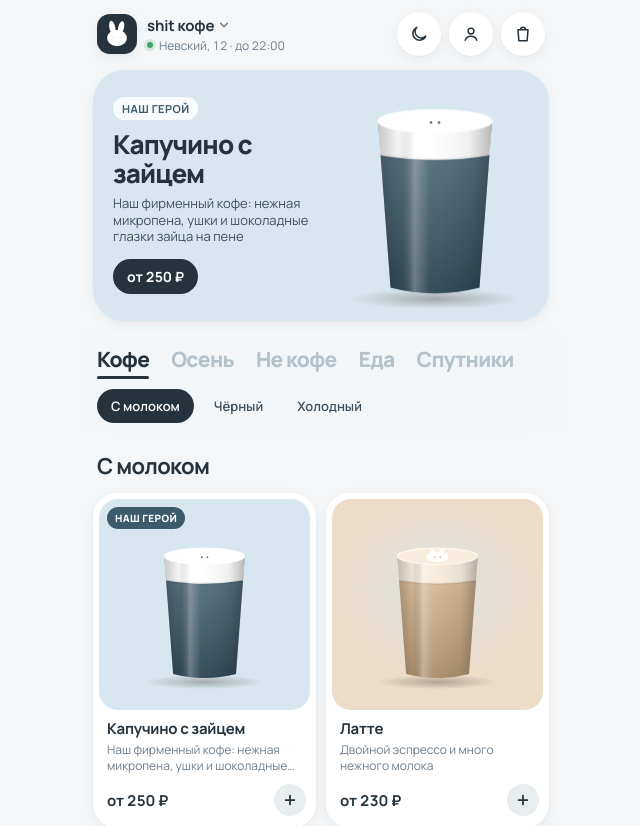
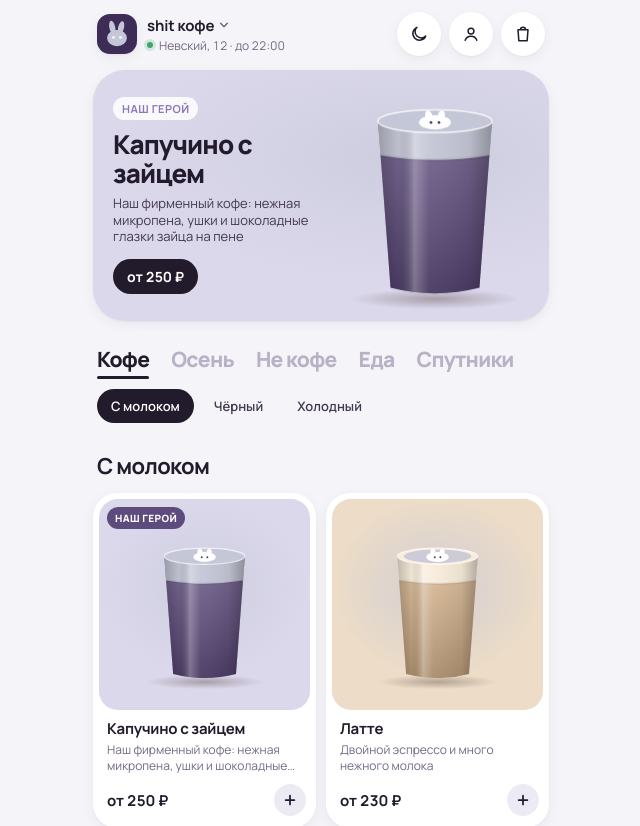
Before and after one commit to SupDanil/rea, a React (Vite) app in the folder app/: page / in a window 1280 px wide. Shown: the top 826 px of the page, without its empty margins (319-959 px from the left). Built offline with nearby package versions, Linux system fonts and the light colour scheme.

Commit message:
Switch primary brand identity to lavender-violet Rabbit palette

```diff
--- a/app/src/components/ItemArt.tsx
+++ b/app/src/components/ItemArt.tsx
@@ -55,14 +55,16 @@ export function ItemArt({ art, ...svgProps }: Props) {
           <path d="M52 80 Q100 88 148 80" stroke="#000" strokeOpacity="0.06" strokeWidth="3" fill="none" />
           <path d="M50 50 L150 50 L139 196 Q100 206 61 196 Z" fill={url('round')} />
           <ellipse cx="100" cy="50" rx="50" ry="10" fill={top} />
+          {/* Lavender foam ground under rabbit (#c5c7d7) */}
+          <ellipse cx="100" cy="50" rx="42" ry="8.4" fill="#c5c7d7" opacity="0.85" />
           <ellipse cx="100" cy="50" rx="50" ry="10" fill="none" stroke="#fff" strokeOpacity="0.7" strokeWidth="1.5" />
           {/* Signature Rabbit foam art */}
           <g>
-            <ellipse cx="100" cy="51" rx="14" ry="6.2" fill="#ffffff" opacity="0.95" />
-            <ellipse cx="94.5" cy="45.5" rx="3.2" ry="5" transform="rotate(-12 94.5 45.5)" fill="#ffffff" opacity="0.95" />
-            <ellipse cx="105.5" cy="45.5" rx="3.2" ry="5" transform="rotate(12 105.5 45.5)" fill="#ffffff" opacity="0.95" />
-            <circle cx="96.5" cy="51.2" r="1.15" fill={fill} opacity="0.85" />
-            <circle cx="103.5" cy="51.2" r="1.15" fill={fill} opacity="0.85" />
+            <ellipse cx="100" cy="51" rx="14" ry="6.2" fill="#ffffff" opacity="0.98" />
+            <ellipse cx="94.5" cy="45.5" rx="3.2" ry="5" transform="rotate(-12 94.5 45.5)" fill="#ffffff" opacity="0.98" />
+            <ellipse cx="105.5" cy="45.5" rx="3.2" ry="5" transform="rotate(12 105.5 45.5)" fill="#ffffff" opacity="0.98" />
+            <circle cx="96.5" cy="51.2" r="1.15" fill="#362452" opacity="0.9" />
+            <circle cx="103.5" cy="51.2" r="1.15" fill="#362452" opacity="0.9" />
           </g>
         </g>
       )}
@@ -78,14 +80,16 @@ export function ItemArt({ art, ...svgProps }: Props) {
           <path d="M40 92 L160 92 L150 176 Q100 196 50 176 Z" fill={url('round')} />
           <ellipse cx="100" cy="92" rx="60" ry="12" fill="#ece5db" />
           <ellipse cx="100" cy="93" rx="53" ry="9.5" fill={top} />
+          {/* Lavender foam ground under rabbit */}
+          <ellipse cx="100" cy="93" rx="45" ry="8" fill="#c5c7d7" opacity="0.85" />
           <ellipse cx="100" cy="93" rx="53" ry="9.5" fill="none" stroke={fill} strokeOpacity="0.5" strokeWidth="3" />
           {/* Signature Rabbit foam art */}
           <g>
-            <ellipse cx="100" cy="94" rx="15" ry="6.5" fill="#ffffff" opacity="0.95" />
-            <ellipse cx="94" cy="88" rx="3.5" ry="5.5" transform="rotate(-12 94 88)" fill="#ffffff" opacity="0.95" />
-            <ellipse cx="106" cy="88" rx="3.5" ry="5.5" transform="rotate(12 106 88)" fill="#ffffff" opacity="0.95" />
-            <circle cx="96.5" cy="94.2" r="1.2" fill={fill} opacity="0.85" />
-            <circle cx="103.5" cy="94.2" r="1.2" fill={fill} opacity="0.85" />
+            <ellipse cx="100" cy="94" rx="15" ry="6.5" fill="#ffffff" opacity="0.98" />
+            <ellipse cx="94" cy="88" rx="3.5" ry="5.5" transform="rotate(-12 94 88)" fill="#ffffff" opacity="0.98" />
+            <ellipse cx="106" cy="88" rx="3.5" ry="5.5" transform="rotate(12 106 88)" fill="#ffffff" opacity="0.98" />
+            <circle cx="96.5" cy="94.2" r="1.2" fill="#362452" opacity="0.9" />
+            <circle cx="103.5" cy="94.2" r="1.2" fill="#362452" opacity="0.9" />
           </g>
         </g>
       )}
--- a/app/src/components/ui.ts
+++ b/app/src/components/ui.ts
@@ -46,9 +46,9 @@ export const btn = (kind: BtnKind, size: 'md' | 'sm' | 'lg' = 'md') =>
     kind === 'danger' && 'bg-danger text-white',
   )
 
-/** Signature shit кофе rabbit deep slate pill action button. */
+/** Signature shit кофе rabbit deep violet-lavender action button. */
 export const addBtn =
-  'flex h-15 flex-1 items-center justify-between rounded-full bg-[#243644] hover:bg-[#1c2c38] px-[22px] text-[17px] font-bold text-white shadow-[0_8px_24px_rgba(36,54,68,0.35)] border border-white/10 transition-[transform,background-color] duration-150 active:scale-98 disabled:justify-center disabled:bg-none disabled:bg-[#5f5853] disabled:shadow-none'
+  'flex h-15 flex-1 items-center justify-between rounded-full bg-[#3d2c55] hover:bg-[#322347] px-[22px] text-[17px] font-bold text-white shadow-[0_8px_24px_rgba(61,44,85,0.4)] border border-white/10 transition-[transform,background-color] duration-150 active:scale-98 disabled:justify-center disabled:bg-none disabled:bg-[#5f5853] disabled:shadow-none'
 export const addPrice = 'text-[19px] font-extrabold animate-pop'
 
 /** `xl` is the big centered login input; `code` spreads the SMS digits. */
--- a/app/src/data/menu.ts
+++ b/app/src/data/menu.ts
@@ -174,7 +174,7 @@ export const menuItems: MenuItem[] = [
     composition: 'Эспрессо, молоко 3,2%, белая микропена, какао-глазки',
     allergens: 'Молоко',
     categoryId: 'milk-coffee',
-    art: { kind: 'cup', fill: '#3b5b6d', top: '#ffffff', bg: '#d8e7ef' },
+    art: { kind: 'cup', fill: '#5e4b7e', top: '#c5c7d7', bg: '#dcd8ec' },
     variants: milkSizes(250, 310, n(125, 6.5, 9.6, 6.2)),
     groupIds: milkGroups,
     badge: 'Наш герой',
@@ -185,7 +185,7 @@ export const menuItems: MenuItem[] = [
     description: 'Мягкий спутник для стакана и сумки. Лапы на липучке обнимают чашку, а потом отправляются с тобой на прогулку',
     composition: 'Текстиль, гипоаллергенный наполнитель, пришивная липучка',
     categoryId: 'toys',
-    art: { kind: 'toy', fill: '#26333c', bg: '#d8e7ef' },
+    art: { kind: 'toy', fill: '#4a3869', bg: '#e8e6f5' },
     variants: one(450, n(0, 0, 0, 0)),
     groupIds: [],
     badge: 'Игрушка',
--- a/app/src/index.css
+++ b/app/src/index.css
@@ -7,63 +7,63 @@
 
 :root {
   color-scheme: light;
-  --bg: #f4f6f8;
+  --bg: #f5f4f8;
   --surface: #ffffff;
-  --surface-2: #e8edf0;
-  --ink: #26333c;
-  --ink-2: #3f505c;
-  --muted: #6e7d89;
-  --faint: #b4c2cc;
-  --line: rgba(38, 51, 60, 0.09);
-  --accent: #3b5b6d;
-  --accent-2: #4f7388;
-  --accent-soft: #3b5b6d;
+  --surface-2: #ecebf5;
+  --ink: #221b2c;
+  --ink-2: #423851;
+  --muted: #746884;
+  --faint: #b9b1c6;
+  --line: rgba(34, 27, 44, 0.08);
+  --accent: #5e4b7e;
+  --accent-2: #735d9a;
+  --accent-soft: #8e77b8;
   --accent-ink: #ffffff;
-  --inverse: #26333c;
+  --inverse: #221b2c;
   --inverse-ink: #ffffff;
   /* Frosted controls laid over tinted backgrounds */
   --glass: rgba(255, 255, 255, 0.65);
   --glass-strong: rgba(255, 255, 255, 0.85);
-  --glow: rgba(216, 231, 239, 0.7);
-  --sticky: rgba(244, 246, 248, 0.92);
-  --dock: rgba(38, 51, 60, 0.92);
-  --panel: rgba(38, 51, 60, 0.95);
+  --glow: rgba(197, 199, 215, 0.65);
+  --sticky: rgba(245, 244, 248, 0.92);
+  --dock: rgba(34, 27, 44, 0.92);
+  --panel: rgba(34, 27, 44, 0.95);
   /* Item tints */
-  --tint-base: #f4f6f8;
+  --tint-base: #f5f4f8;
   --tint-amount: 100%;
   --tabs-h: 96px;
-  --card-shadow: 0 1px 2px rgba(38, 51, 60, 0.04), 0 4px 14px rgba(38, 51, 60, 0.05);
-  --lift-shadow: 0 2px 6px rgba(38, 51, 60, 0.06), 0 16px 40px rgba(38, 51, 60, 0.08);
+  --card-shadow: 0 1px 2px rgba(34, 27, 44, 0.04), 0 4px 14px rgba(34, 27, 44, 0.05);
+  --lift-shadow: 0 2px 6px rgba(34, 27, 44, 0.06), 0 16px 40px rgba(34, 27, 44, 0.08);
   --ease-soft: cubic-bezier(0.2, 0.8, 0.2, 1);
 }
 
-/* Cold slate rabbit-dark palette: crisp deep dark navy-slate */
+/* Velvet night lavender dark palette */
 :root[data-theme='dark'] {
   color-scheme: dark;
-  --bg: #161c22;
-  --surface: #202830;
-  --surface-2: #28323c;
-  --ink: #f0f4f8;
-  --ink-2: #c4d0dc;
-  --muted: #7d8e9e;
-  --faint: #4b5866;
-  --line: rgba(240, 244, 248, 0.08);
-  --accent: #5e8aa3;
-  --accent-2: #79a4be;
-  --accent-soft: #88afc7;
+  --bg: #140f1c;
+  --surface: #1e172a;
+  --surface-2: #281f37;
+  --ink: #f4f2f8;
+  --ink-2: #cac3d6;
+  --muted: #887d99;
+  --faint: #534a62;
+  --line: rgba(244, 242, 248, 0.08);
+  --accent: #8e77b8;
+  --accent-2: #a58fd1;
+  --accent-soft: #bfafe4;
   --accent-ink: #ffffff;
-  --inverse: #f0f4f8;
-  --inverse-ink: #161c22;
+  --inverse: #f4f2f8;
+  --inverse-ink: #140f1c;
   --glass: rgba(255, 255, 255, 0.08);
   --glass-strong: rgba(255, 255, 255, 0.12);
-  --glow: rgba(216, 231, 239, 0.12);
-  --sticky: rgba(22, 28, 34, 0.9);
-  --dock: rgba(32, 40, 48, 0.94);
-  --panel: rgba(32, 40, 48, 0.96);
-  --tint-base: #1a222a;
+  --glow: rgba(197, 199, 215, 0.15);
+  --sticky: rgba(20, 15, 28, 0.9);
+  --dock: rgba(30, 23, 42, 0.94);
+  --panel: rgba(30, 23, 42, 0.96);
+  --tint-base: #1a1324;
   --tint-amount: 24%;
-  --card-shadow: 0 1px 2px rgba(0, 0, 0, 0.3);
-  --lift-shadow: 0 2px 6px rgba(0, 0, 0, 0.3), 0 16px 40px rgba(0, 0, 0, 0.4);
+  --card-shadow: 0 1px 2px rgba(0, 0, 0, 0.35);
+  --lift-shadow: 0 2px 6px rgba(0, 0, 0, 0.35), 0 16px 40px rgba(0, 0, 0, 0.45);
 }
 
 /* `inline` keeps the var() references, so utilities re-theme live. */
--- a/app/src/pages/menu/MenuDock.tsx
+++ b/app/src/pages/menu/MenuDock.tsx
@@ -37,14 +37,14 @@ export function MenuDock() {
       )}
       {count > 0 && (
         <button
-          className="flex h-15 flex-1 items-center gap-3 rounded-full bg-[#243644] hover:bg-[#1c2c38] px-2.5 text-white shadow-[0_8px_24px_rgba(36,54,68,0.35)] border border-white/10 transition-[transform,background-color] duration-150 active:scale-98"
+          className="flex h-15 flex-1 items-center gap-3 rounded-full bg-[#3d2c55] hover:bg-[#322347] px-2.5 text-white shadow-[0_8px_24px_rgba(61,44,85,0.4)] border border-white/10 transition-[transform,background-color] duration-150 active:scale-98"
           onClick={() => go('/cart')}
           data-cart-target="dock"
         >
           <span
             key={count}
             data-cart-badge
-            className="grid size-10 sm:size-11 place-items-center rounded-full bg-[#d8e7ef] text-[#243644] font-black animate-[pop_0.45s_var(--ease-soft)_0.25s_both] shadow-sm"
+            className="grid size-10 sm:size-11 place-items-center rounded-full bg-[#c5c7d7] text-[#362452] font-black animate-[pop_0.45s_var(--ease-soft)_0.25s_both] shadow-sm"
             style={catcher}
           >
             {count}
--- a/app/src/pages/menu/MenuHeader.tsx
+++ b/app/src/pages/menu/MenuHeader.tsx
@@ -13,8 +13,8 @@ export function MenuHeader() {
   return (
     <header className="flex items-center justify-between gap-1.5 sm:gap-2 px-2.5 sm:px-4 pt-[calc(12px+env(safe-area-inset-top))] pb-2.5">
       <button className="flex min-w-0 items-center gap-2 sm:gap-2.5 text-left" aria-label="shit кофе: Невский, 12, открыто до 22:00">
-        <div className="grid size-9 sm:size-10 place-items-center rounded-[12px] sm:rounded-[13px] bg-ink text-surface shadow-card overflow-hidden">
-          <RabbitIcon size={24} className="size-6 sm:size-7 text-surface" />
+        <div className="grid size-9 sm:size-10 place-items-center rounded-[12px] sm:rounded-[13px] bg-[#3d2c55] text-[#c5c7d7] shadow-card overflow-hidden">
+          <RabbitIcon size={24} className="size-6 sm:size-7 text-[#c5c7d7]" />
         </div>
         <div>
           <div className="flex items-center gap-[5px] text-[14px] sm:text-[15px] font-bold tracking-[-0.01em]">
--- a/app/src/pages/order/OrderStatusCard.tsx
+++ b/app/src/pages/order/OrderStatusCard.tsx
@@ -3,9 +3,9 @@ import { makingProgress, type Order, type OrderStatus } from '../../state/orders
 import { cx } from '../../utils/cx'
 import { statusSubtitle, statusTitles } from './orderCopy'
 
-// Clean snow-slate card while in progress, fresh green once ready, plain when cancelled.
+// Clean lavender-glow card while in progress, fresh green once ready, plain when cancelled.
 const inProgressBg =
-  '[background:radial-gradient(120%_85%_at_50%_0%,rgba(216,231,239,0.55),transparent_65%),#ffffff] border border-[#d8e2e8]'
+  '[background:radial-gradient(120%_85%_at_50%_0%,rgba(197,199,215,0.65),transparent_65%),#ffffff] border border-[#d6d4e8]'
 const statusBg: Record<OrderStatus, string> = {
   paying: inProgressBg,
   accepted: inProgressBg,
--- a/app/src/pages/product/AddToCartButton.tsx
+++ b/app/src/pages/product/AddToCartButton.tsx
@@ -14,8 +14,8 @@ export function AddToCartButton({ price, soldOut, added, onAdd }: Props) {
         soldOut
           ? 'cursor-not-allowed bg-white/10 text-white/35 shadow-none'
           : added
-          ? 'bg-[#355c35] shadow-[0_4px_16px_rgba(53,92,53,0.35)]'
-          : 'bg-[#3b5b6d] shadow-[0_6px_20px_rgba(59,91,109,0.45)] hover:bg-[#476c82] border border-white/12',
+          ? 'bg-[#3f7547] shadow-[0_4px_16px_rgba(63,117,71,0.35)]'
+          : 'bg-[#5e4b7e] shadow-[0_6px_22px_rgba(94,75,126,0.45)] hover:bg-[#4d3b6b] border border-white/15',
       )}
       disabled={soldOut || added}
       onClick={onAdd}
--- a/app/src/pages/product/ProductPage.tsx
+++ b/app/src/pages/product/ProductPage.tsx
@@ -67,8 +67,8 @@ function ProductView({ item }: { item: MenuItem }) {
       )}
       style={{
         '--tint': item.art.bg,
-        background: `radial-gradient(ellipse 80% 55% at 50% 42%, color-mix(in srgb, var(--tint, #d8e7ef) 26%, #334756) 0%, color-mix(in srgb, var(--tint, #d8e7ef) 10%, #1a252e) 52%, transparent 80%),
-                     linear-gradient(180deg, #1f2a33 0%, #162027 55%, #0e1419 100%)`,
+        background: `radial-gradient(ellipse 80% 55% at 50% 42%, color-mix(in srgb, var(--tint, #c5c7d7) 35%, #564575) 0%, color-mix(in srgb, var(--tint, #c5c7d7) 12%, #261b36) 55%, transparent 80%),
+                     linear-gradient(180deg, #221832 0%, #181124 55%, #0f0a17 100%)`,
       } as CSSProperties}
       role="dialog"
       aria-modal="true"
```
Also changed, not shown: app/src/pages/profile/LevelCard.tsx (+4 -4 lines), app/public/icon.svg.
